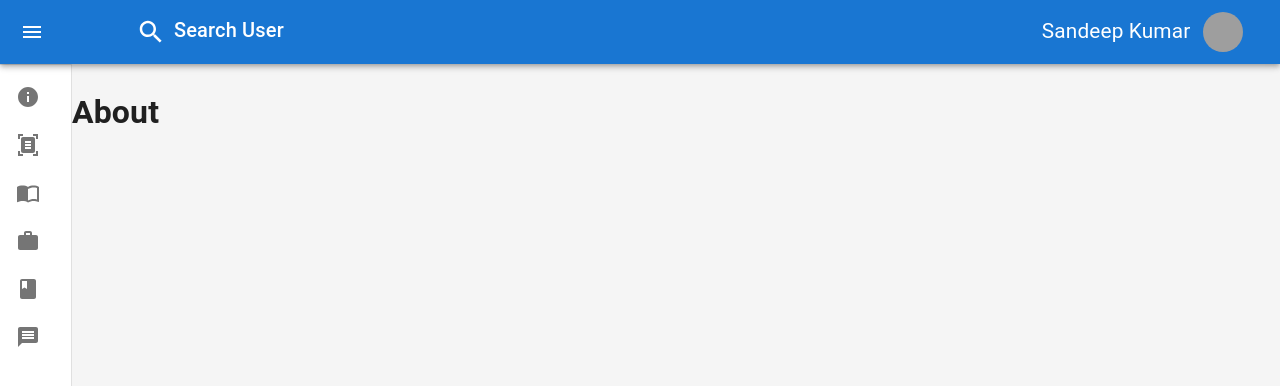
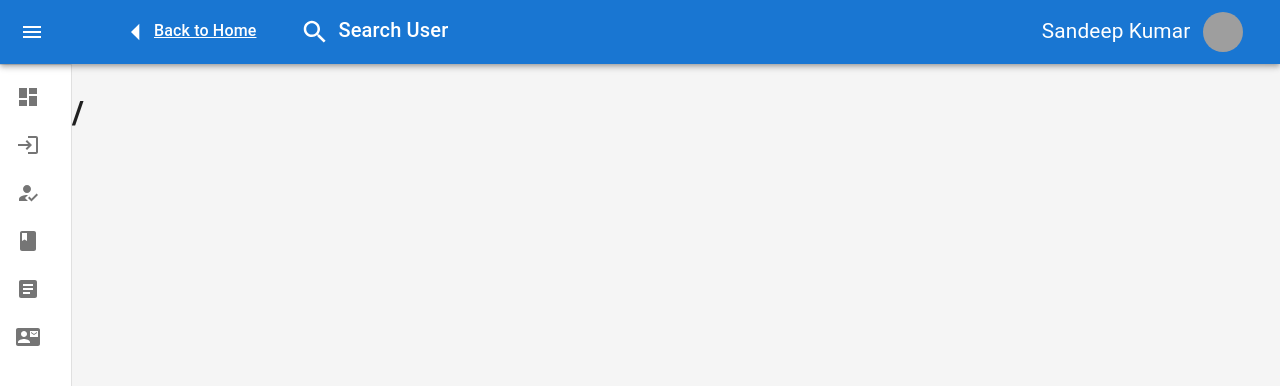
Before and after one commit to SandeepSokle/dynamic-portfolio-version-2, a React (Create React App) app: page / in a window 1280 px wide. Shown: the top 386 px of the page. Built offline with nearby package versions, Linux system fonts and the light colour scheme; grey boxes are pictures that could not be loaded.

Commit message:
update lauout with routers

```diff
--- a/src/App.js
+++ b/src/App.js
@@ -6,11 +6,13 @@ function App() {
     <div className="App">
       <Router>
         <Routes>
-          <Route exact path="/admin" element={<Layout />}></Route>
+          <Route exact path="/dashboard" element={<Layout />}></Route>
+          <Route exact path="/login" element={<Layout />}></Route>
+          <Route exact path="/register" element={<Layout />}></Route>
           <Route exact path="/blogs" element={<Layout />}></Route>
-          <Route exact path="/projects" element={<Layout />}></Route>
-          <Route exact path="/login" element={<Layout />}></Route>
-          <Route exact path="/main" element={<Layout />}></Route>
+          <Route exact path="/contactus" element={<Layout />}></Route>
+          <Route exact path="/docs" element={<Layout />}></Route>
+          <Route exact path="/home" element={<Layout />}></Route>
           <Route exact path="/" element={<Layout />}></Route>
         </Routes>
       </Router>
--- a/src/components/layout/Layout.js
+++ b/src/components/layout/Layout.js
@@ -1,17 +1,18 @@
-import * as React from "react";
 import { createTheme, ThemeProvider } from "@mui/material/styles";
 import CssBaseline from "@mui/material/CssBaseline";
 import Box from "@mui/material/Box";
 import NavbarTop from "./NavbarTop";
 import NavBarDrawer from "./Drawer";
+import { useEffect, useState } from "react";
+import { useNavigate } from "react-router";
 
 const mdTheme = createTheme();
 
 export const Layout = () => {
-  const [open, setOpen] = React.useState(false);
-  const [anchorEl, setAnchorEl] = React.useState(null);
-  const [selectedTab, setSelectedTab] = React.useState("About");
-
+  const [open, setOpen] = useState(false);
+  const [anchorEl, setAnchorEl] = useState(null);
+  const [selectedTab, setSelectedTab] = useState("/");
+  const history = useNavigate();
   const toggleDrawer = () => {
     setOpen(!open);
   };
@@ -24,6 +25,15 @@ export const Layout = () => {
     setAnchorEl(null);
   };
 
+  useEffect(() => {
+    let newRoute;
+    if (selectedTab === "Documentation") newRoute = "docs";
+    else {
+      newRoute = selectedTab.toLowerCase().replace(/\s/g, "");
+    }
+    history(`../${newRoute}`, { replace: true });
+  }, [selectedTab]);
+
   return (
     <ThemeProvider theme={mdTheme}>
       <Box sx={{ display: "flex" }}>
@@ -34,6 +44,7 @@ export const Layout = () => {
           anchorEl={anchorEl}
           handlePopoverOpen={handlePopoverOpen}
           handlePopoverClose={handlePopoverClose}
+          setSelectedTab={setSelectedTab}
         />
         <NavBarDrawer
           open={open}
--- a/src/components/layout/NavbarListLeft.js
+++ b/src/components/layout/NavbarListLeft.js
@@ -1,40 +1,40 @@
 import ListItem from "@mui/material/ListItem";
 import ListItemIcon from "@mui/material/ListItemIcon";
 import ListItemText from "@mui/material/ListItemText";
-import InfoIcon from "@mui/icons-material/Info";
-import DocumentScannerIcon from "@mui/icons-material/DocumentScanner";
-import WorkIcon from "@mui/icons-material/Work";
 import BookIcon from "@mui/icons-material/Book";
-import MessageIcon from "@mui/icons-material/Message";
-import ImportContactsIcon from "@mui/icons-material/ImportContacts";
+import DashboardIcon from '@mui/icons-material/Dashboard';
+import LoginIcon from '@mui/icons-material/Login';
+import HowToRegIcon from '@mui/icons-material/HowToReg';
+import ArticleIcon from '@mui/icons-material/Article';
+import ContactMailIcon from '@mui/icons-material/ContactMail';
 
 const NavbarListLeft = (props) => {
   const { setSelectedTab } = props;
 
   const itemList = [
     {
-      icon: <InfoIcon />,
-      label: "About",
+      icon: <DashboardIcon />,
+      label: "Dashboard",
     },
     {
-      icon: <DocumentScannerIcon />,
-      label: "Resume",
+      icon: <LoginIcon />,
+      label: "Login",
     },
     {
-      icon: <ImportContactsIcon />,
-      label: "Projects",
-    },
-    {
-      icon: <WorkIcon />,
-      label: "Experience",
+      icon: <HowToRegIcon />,
+      label: "Register",
     },
     {
       icon: <BookIcon />,
-      label: "Blog",
+      label: "Blogs",
     },
     {
-      icon: <MessageIcon />,
-      label: "Communication",
+      icon: <ArticleIcon />,
+      label: "Documentation",
+    },
+    {
+      icon: <ContactMailIcon />,
+      label: "Contact Us",
     },
   ];
 
--- a/src/components/layout/NavbarTop.js
+++ b/src/components/layout/NavbarTop.js
@@ -7,9 +7,9 @@ import Typography from "@mui/material/Typography";
 import IconButton from "@mui/material/IconButton";
 import Avatar from "@mui/material/Avatar";
 import { useSelector } from "react-redux";
-
+import {  useNavigate } from "react-router-dom";
+import ArrowLeftIcon from "@mui/icons-material/ArrowLeft";
 const drawerWidth = 240;
-
 
 const AppBar = styled(MuiAppBar, {
   shouldForwardProp: (prop) => prop !== "open",
@@ -36,8 +36,10 @@ const NavbarTop = (props) => {
     anchorEl,
     handlePopoverOpen,
     handlePopoverClose,
+    setSelectedTab,
   } = props;
   const open1 = Boolean(anchorEl);
+  const history = useNavigate();
 
   const userData = useSelector((state) => {
     return state.data.user;
@@ -76,22 +78,41 @@ const NavbarTop = (props) => {
             variant="h6"
             color="inherit"
             noWrap
-            sx={{ flexGrow: 1 }}
+            sx={{
+              flexGrow: 1,
+              display: "flex",
+              flexDirection: "row",
+              alignItems: "center",
+              // justifyContent: "space-evenly",
+            }}
           >
             <div
               style={{
                 cursor: "pointer",
                 width: "max-content",
-                marginLeft: "36px",
+                marginLeft: "16px",
+                padding: "0rem 1rem",
+                fontSize: "1rem",
+                textDecoration: "underline",
+              }}
+              onClick={() => {
+                setSelectedTab("/");
+              }}
+            >
+              <IconButton edge="start" color="inherit" aria-label="open drawer">
+                <ArrowLeftIcon sx={{ fontSize: 40, marginRight: "-10px" }} />
+              </IconButton>
+              Back to Home
+            </div>
+            <div
+              style={{
+                cursor: "pointer",
+                width: "max-content",
+                marginLeft: "16px",
                 padding: "0rem 1rem",
               }}
             >
-              <IconButton
-                edge="start"
-                color="inherit"
-                aria-label="open drawer"
-                sx={{}}
-              >
+              <IconButton edge="start" color="inherit" aria-label="open drawer">
                 <SearchIcon sx={{ fontSize: 30 }} />
               </IconButton>
               Search User
```
Also changed, not shown: public/_redirects.js (added).
